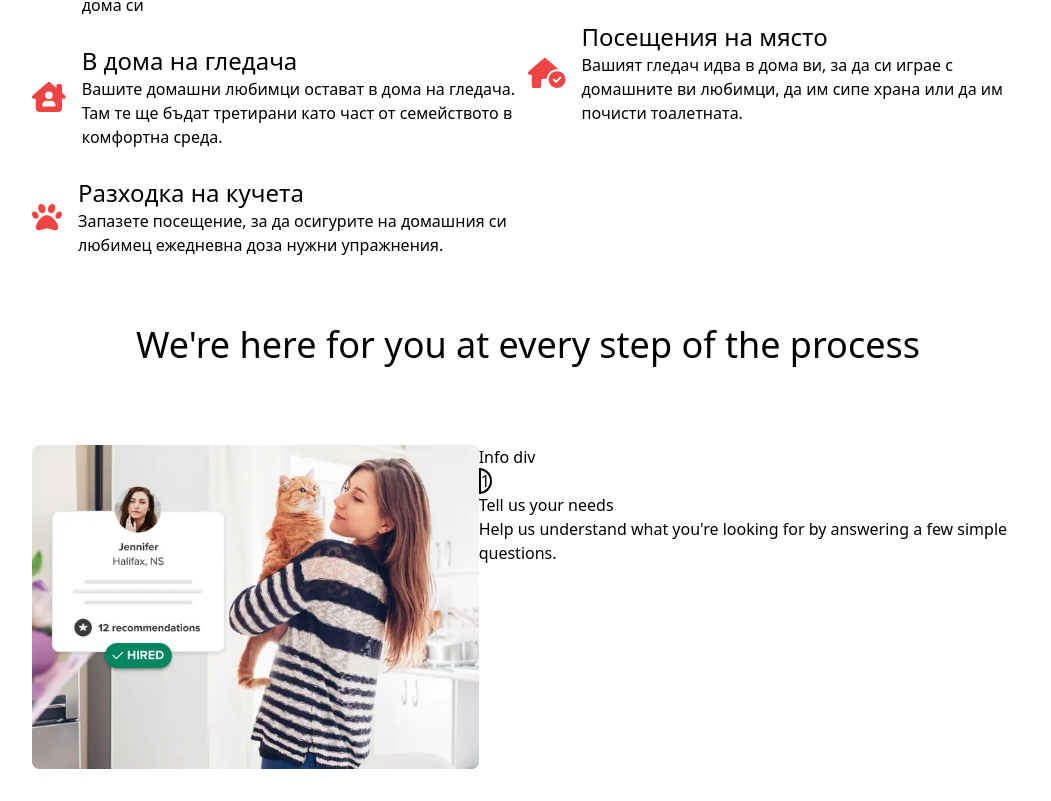
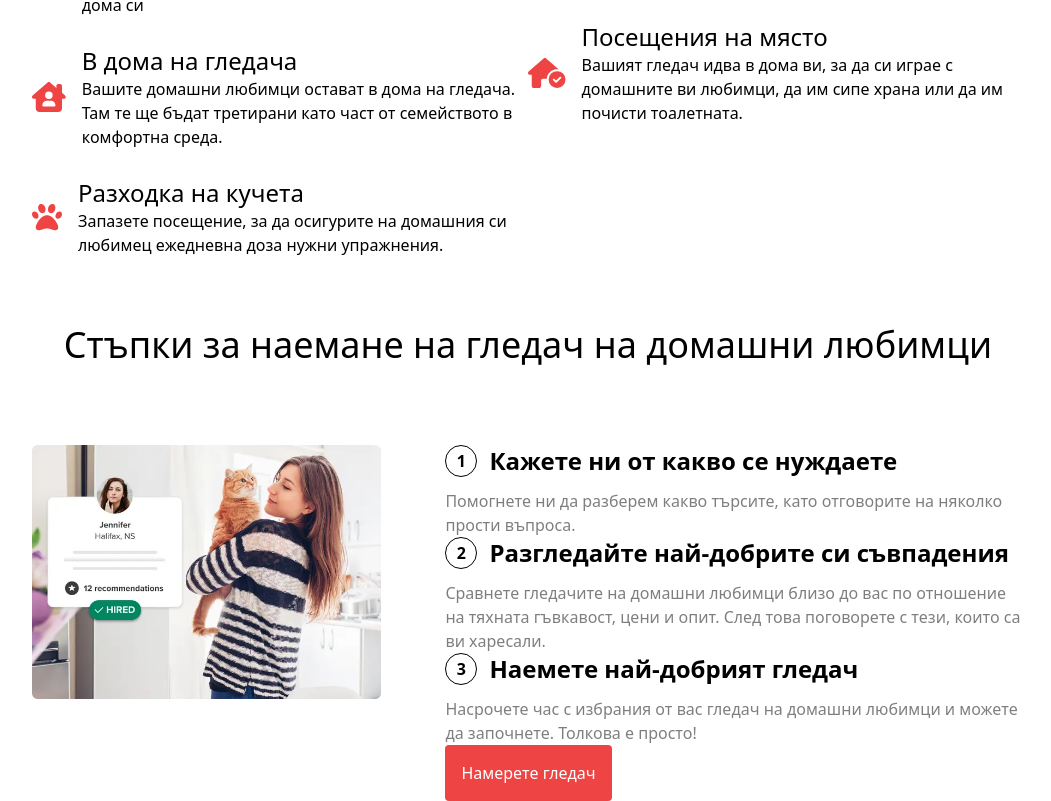
Before and after one commit to vinnie9309/petwalk, a Next.js app: page / in a window 1280 px wide. Shown: the part 943-1744 px from the top of the page, without its empty margins (112-1163 px from the left). Before the commit the page ends 1712 px from the top, so only its background shows below. Built offline with nearby package versions, Linux system fonts and the light colour scheme.

Commit message:
adding the steps section - 3

```diff
--- a/app/page.tsx
+++ b/app/page.tsx
@@ -9,6 +9,7 @@ import {
   faShieldDog,
   faHouseCircleCheck
 } from "@fortawesome/free-solid-svg-icons";
+import './styles.css';
 
 export default function Home() {
   return (
@@ -17,14 +18,14 @@ export default function Home() {
         <Header />
       </header>
       <main className="lg:px-36">
-        {/* First Section - Banner */}
+        {/* 1 First Section - Banner */}
         <div className="flex flex-col justify-center items-center py-20">
           <h1 className="text-5xl text-center mb-7">Резервирайте <span className="text-red-500">доверени гледачи и разхождачи</span> които ще се отнасят към вашия домашен любимец като към семейство</h1>
           <p className="leading-6 opacity-50 mb-7 text-base">Вече повече от 1 000 души използват PetSit.bg за да се грижат за домашните си любимци по време на дните в офиса или при пътувания</p>
           <button className="bg-red-500 text-white p-4 rounded">Намерете гледач</button>
         </div>
         <div className="bg-gray-300 w-full p-8 block absolute left-0"></div>
-        {/* Second Section - Services */}
+        {/* 2 Second Section - Services */}
         <h1 className="text-center text-4xl mt-24 mb-12">Услуги за всяко куче</h1>
         <p>.</p>
         <div className="flex mb-10 justify-evenly">
@@ -73,23 +74,44 @@ export default function Home() {
             </div>
           </div>
         </div>
-        {/* Third Section - Steps to hire */}
+        {/* 3 Third Section - Steps to hire */}
         <div>
             <div></div>
             <div>
-              <h2 className="text-center text-4xl mb-20">We're here for you at every step of the process</h2>
+              <h2 className="text-center text-4xl mb-20">Стъпки за наемане на гледач на домашни любимци</h2>
               <div className="flex justify-center">
                 <div>
                   <Image src={CatWoman} height="1024" width="500" alt="woman holding cat" />
                 </div>
-                <div className="1">Info div
+                <div className="flex flex-col justify-evenly ml-16">
+                  {/* Section 1 */}
                   <div>
-                    <span className="border-black border-2 rounded-r-full">1</span>
-                    <h3>Tell us your needs</h3>
+                    <div className="flex items-center mb-3">
+                      <span className="circle-border mr-3">1</span>
+                      <h3 className="text-2xl font-semibold">Кажете ни от какво се нуждаете</h3>
+                    </div>
+                    <p className="opacity-50">Помогнете ни да разберем какво търсите, като отговорите на няколко прости въпроса.</p>
                   </div>
-                  <p>Help us understand what you're looking for by answering a few simple questions.</p>
-                  <div className="2"></div>
-                  <div className="3"></div>
+                  {/* Section 2 */}
+                  <div>
+                    <div className="flex items-center mb-3">
+                      <span className="circle-border mr-3">2</span>
+                      <h3 className="text-2xl font-semibold">Разгледайте най-добрите си съвпадения</h3>
+                    </div>
+                    <p className="opacity-50 max-w-2xl">Сравнете гледачите на домашни любимци близо до вас по отношение на тяхната гъвкавост, цени и опит. След това поговорете с тези, които са ви харесали.</p>
+                  </div>
+                  {/* Section 3 */}
+                  <div>
+                    <div className="flex items-center mb-3">
+                      <span className="circle-border mr-3">3</span>
+                      <h3 className="text-2xl font-semibold">Наемете най-добрият гледач</h3>
+                    </div>
+                    <p className="opacity-50">Насрочете час с избрания от вас гледач на домашни любимци и можете да започнете. Толкова е просто!</p>
+                  </div>
+                  {/* Section 4 */}
+                  <div>
+                    <button className="bg-red-500 text-white p-4 rounded">Намерете гледач</button>
+                  </div>
                 </div>
               </div>
             </div>
--- /dev/null
+++ b/app/styles.css
@@ -0,0 +1,10 @@
+.circle-border {
+    border: 1px solid black;
+    border-radius: 50%;
+    font-weight: 700;
+    display: flex;
+    justify-content: center;
+    align-items: center;
+    width: 2rem;
+    height: 2rem;
+}
--- a/components/header/Header.tsx
+++ b/components/header/Header.tsx
@@ -8,7 +8,7 @@ const Header = () => {
             {/* <div className="flex items-center w-full"> */}
                 <div className="ml-0 mr-0"><Image src={logo} alt="pesitter logo" height="120" width="160" /></div>
                 <div className="flex ml-8 mr-0 grow justify-between items-center">
-                    <div className="flex items-center ml-0 mr-0">
+                    <div className="flex items-center ml-0 mr-0 text-lg">
                         <Link href="/" className="mx-2">Home</Link>
                         <Link href="/sitter" className="mx-2">Станете Гледач</Link>
                         <Link href="/sitter" className="mx-2">Намерете Гледач</Link>
```
